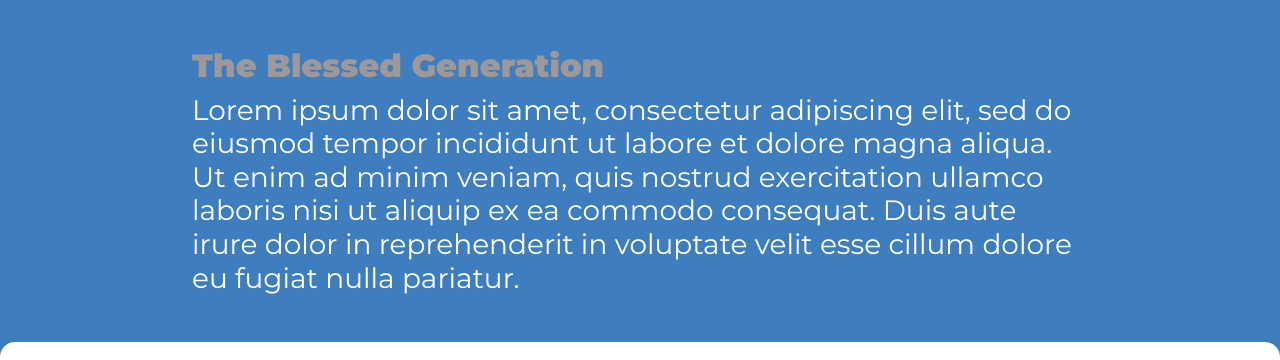
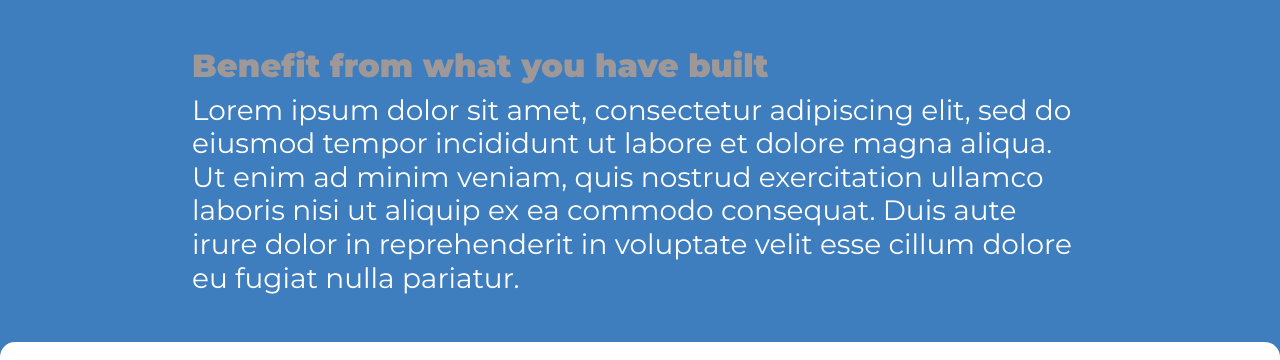
Before and after one commit to ManPhilips/Project, a plain HTML site: page Basic Html&Css Practice/index.html in a window 1280 px wide. Shown: the part 440-800 px from the top of the page. Drawn offline with nearby package versions, Linux system fonts and the light colour scheme.

Commit message:
index.html

```diff
--- a/Basic Html&Css Practice/index.html
+++ b/Basic Html&Css Practice/index.html
@@ -68,7 +68,7 @@
 
 
 <div class=" Blessed container ">
-  <h2 id="h">The Blessed Generation</h2>
+  <h2 id="h">Benefit from what you have built</h2>
  <h3>Lorem ipsum dolor sit amet, consectetur adipiscing elit, sed do eiusmod tempor incididunt ut
    labore et dolore magna aliqua. Ut enim ad minim veniam, quis nostrud exercitation ullamco laboris
    nisi ut aliquip ex ea commodo consequat. Duis aute irure dolor in reprehenderit in voluptate velit esse
```
